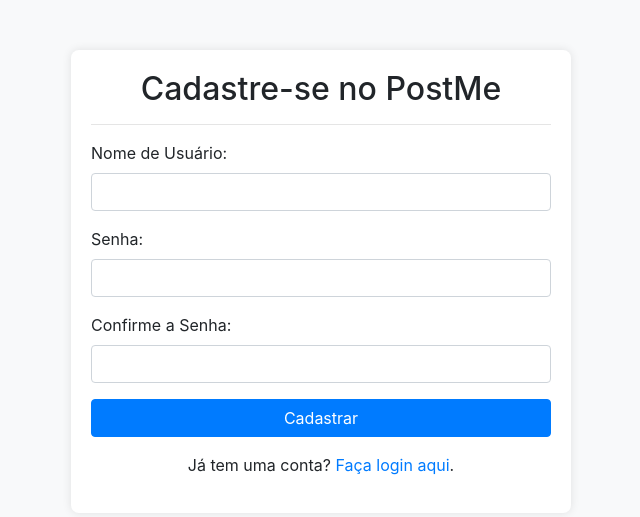
After one commit to CaioChristhian/ES-2024_1-PostMe, a PHP site: page /register.php in a window 1280 px wide. The commit adds this page. Shown: the top 517 px of the page, without its empty margins (319-959 px from the left). Run offline with PHP 8.4, Linux system fonts and the light colour scheme.

Commit message:
register add

```diff
--- /dev/null
+++ b/register.php
@@ -0,0 +1,52 @@
+<!DOCTYPE html>
+<html lang="pt-BR">
+<head>
+    <meta charset="UTF-8">
+    <meta name="viewport" content="width=device-width, initial-scale=1.0">
+    <title>Cadastro - PostMe</title>
+    <!-- Bootstrap CSS -->
+    <link rel="stylesheet" href="https://stackpath.bootstrapcdn.com/bootstrap/4.5.2/css/bootstrap.min.css">
+    <!-- Estilos personalizados -->
+    <style>
+        body {
+            background-color: #f8f9fa; /* Cor de fundo claro */
+        }
+        .wrapper {
+            max-width: 500px;
+            margin: 0 auto;
+            padding: 20px;
+            background-color: #ffffff;
+            border-radius: 8px;
+            box-shadow: 0px 0px 10px rgba(0,0,0,0.1);
+            margin-top: 50px;
+        }
+    </style>
+</head>
+<body>
+    <div class="container">
+        <div class="wrapper">
+            <h2 class="text-center">Cadastre-se no PostMe</h2>
+            <hr>
+            <!-- Formulário de cadastro -->
+            <form action="<?php echo htmlspecialchars($_SERVER["PHP_SELF"]); ?>" method="post">
+                <div class="form-group">
+                    <label for="username">Nome de Usuário:</label>
+                    <input type="text" name="username" id="username" class="form-control" required>
+                </div>
+                <div class="form-group">
+                    <label for="password">Senha:</label>
+                    <input type="password" name="password" id="password" class="form-control" required>
+                </div>
+                <div class="form-group">
+                    <label for="confirm_password">Confirme a Senha:</label>
+                    <input type="password" name="confirm_password" id="confirm_password" class="form-control" required>
+                </div>
+                <div class="form-group">
+                    <button type="submit" class="btn btn-primary btn-block">Cadastrar</button>
+                </div>
+            </form>
+            <p class="text-center">Já tem uma conta? <a href="login.php">Faça login aqui</a>.</p>
+        </div>
+    </div>
+</body>
+</html>
```
Also changed, not shown: index.php (+8 -0 lines), login.php (+20 -5 lines).
